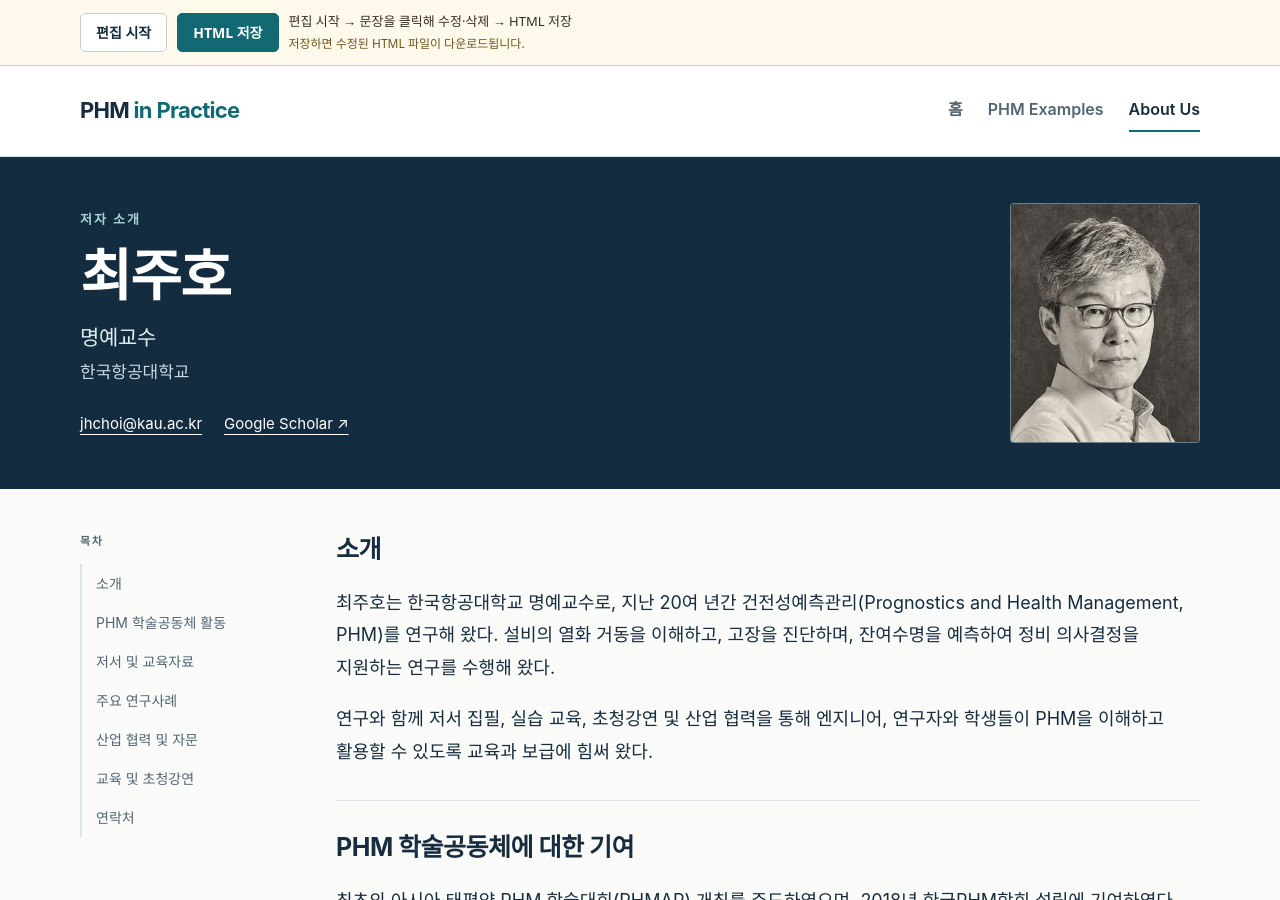
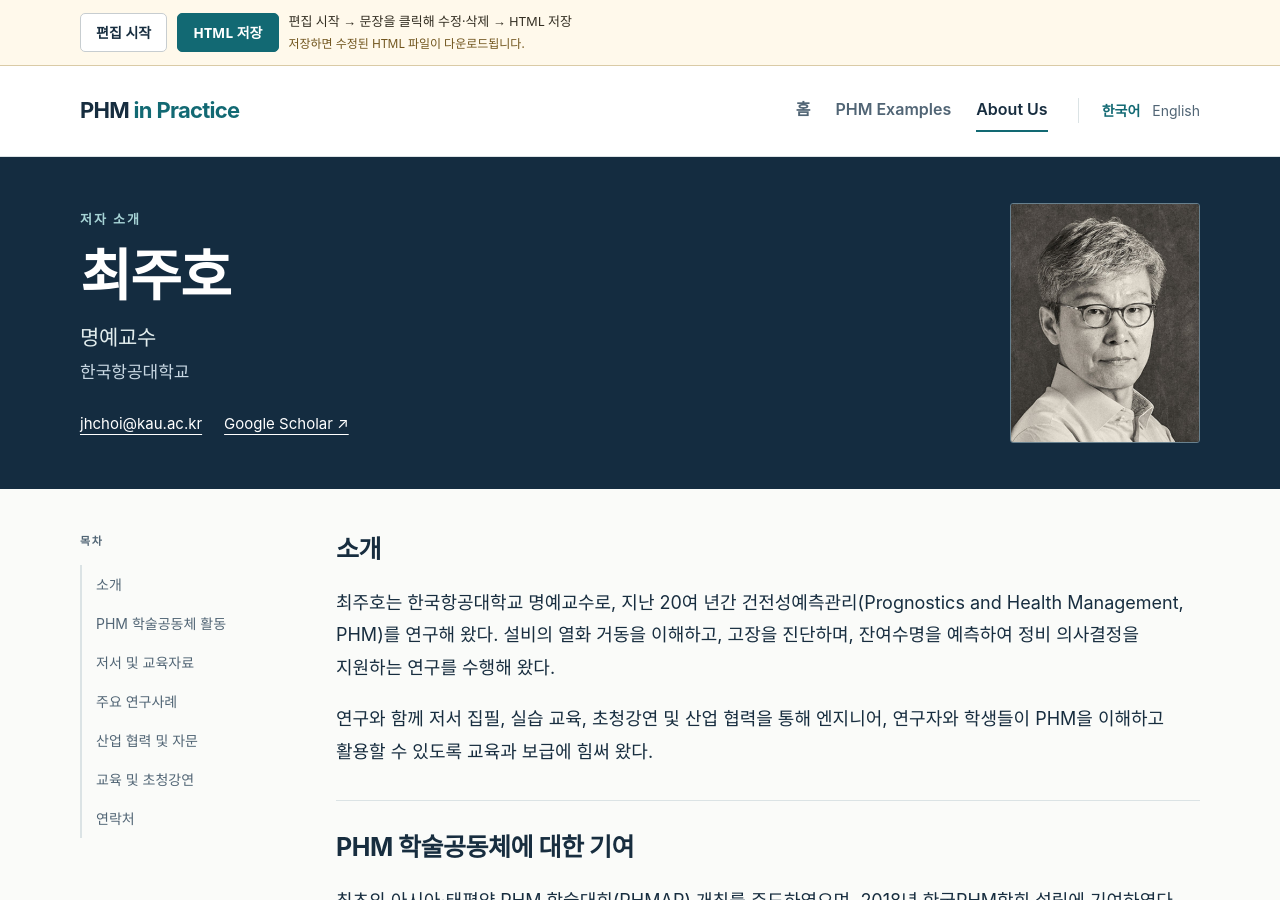
Before and after one commit to phm-in-practice/phm-in-practice.github.io, a Jekyll site: the page people/joo-ho-choi-ko.html, which Jekyll copies as it is, in a window 1280 px wide and 900 px high. Built offline with Jekyll 4.4.1, drawn with Linux system fonts in a browser that asks for light colours.

Commit message:
Add files via upload

```diff
--- a/people/joo-ho-choi-en.html
+++ b/people/joo-ho-choi-en.html
@@ -89,7 +89,7 @@ html[data-editor-active] [data-editable]{outline:1px dashed #64a7ac;outline-offs
  </div>
 </aside>
 <a class="skip" href="#main">Skip to content</a>
-<header class="top"><div class="wrap top-inner"><a class="brand" href="https://phm-in-practice.github.io/en/">PHM <span>in Practice</span></a><nav class="nav" aria-label="Main navigation"><a href="https://phm-in-practice.github.io/en/">Home</a><a href="https://phm-in-practice.github.io/en/examples/">PHM Examples</a><a href="https://phm-in-practice.github.io/en/about/" aria-current="page">About Us</a></nav></div></header>
+<header class="top"><div class="wrap top-inner"><a class="brand" href="https://phm-in-practice.github.io/en/">PHM <span>in Practice</span></a><div class="nav-area"><nav class="nav" aria-label="Main navigation"><a href="https://phm-in-practice.github.io/en/">Home</a><a href="https://phm-in-practice.github.io/en/examples/">PHM Examples</a><a href="https://phm-in-practice.github.io/en/about/" aria-current="page">About Us</a></nav><nav class="languages" aria-label="Language"><a href="joo-ho-choi-ko.html" lang="ko">한국어</a><a href="joo-ho-choi-en.html" lang="en" aria-current="true">English</a></nav></div></div></header>
 <main id="main" tabindex="-1"><div class="hero"><div class="wrap hero-inner"><div><p class="eyebrow">About the author</p><h1>Joo Ho Choi</h1><p class="subtitle">Emeritus Professor</p><p class="affiliation">Korea Aerospace University</p><div class="hero-links"><a href="mailto:jhchoi@kau.ac.kr">jhchoi@kau.ac.kr</a><a href="https://scholar.google.co.kr/citations?hl=en&amp;user=A__XDvEAAAAJ" target="_blank" rel="noopener noreferrer">Google Scholar ↗</a></div></div><img class="portrait" src="joo-ho-choi/photo01.jpg" width="700" height="895" alt="Portrait of Joo Ho Choi"></div></div>
 <div class="wrap layout"><nav class="contents" aria-label="On this page"><strong>On this page</strong><a href="#profile">Profile</a><a href="#contributions">PHM Community</a><a href="#books">Books &amp; Resources</a><a href="#research">Research Case Studies</a><a href="#industry">Industry Collaboration</a><a href="#teaching">Teaching &amp; Lectures</a><a href="#contact">Contact</a></nav><div class="article">
 <section id="profile"><h2>Profile</h2><p>Joo Ho Choi is an Emeritus Professor at Korea Aerospace University with over two decades of research experience in Prognostics and Health Management (PHM). His work focuses on understanding equipment degradation, diagnosing faults, and predicting remaining useful life to support maintenance decisions.</p><p>Alongside his research, he has worked to make PHM accessible to engineers, researchers, and students through books, practical training, invited lectures, and industry collaboration.</p></section>
--- a/people/joo-ho-choi-ko.html
+++ b/people/joo-ho-choi-ko.html
@@ -89,7 +89,7 @@ html[data-editor-active] [data-editable]{outline:1px dashed #64a7ac;outline-offs
  </div>
 </aside>
 <a class="skip" href="#main">본문으로 바로가기</a>
-<header class="top"><div class="wrap top-inner"><a class="brand" href="https://phm-in-practice.github.io/">PHM <span>in Practice</span></a><nav class="nav" aria-label="주 메뉴"><a href="https://phm-in-practice.github.io/">홈</a><a href="https://phm-in-practice.github.io/examples/">PHM Examples</a><a href="https://phm-in-practice.github.io/about/" aria-current="page">About Us</a></nav></div></header>
+<header class="top"><div class="wrap top-inner"><a class="brand" href="https://phm-in-practice.github.io/">PHM <span>in Practice</span></a><div class="nav-area"><nav class="nav" aria-label="Main navigation"><a href="https://phm-in-practice.github.io/">홈</a><a href="https://phm-in-practice.github.io/examples/">PHM Examples</a><a href="https://phm-in-practice.github.io/about/" aria-current="page">About Us</a></nav><nav class="languages" aria-label="Language"><a href="joo-ho-choi-ko.html" lang="ko" aria-current="true">한국어</a><a href="joo-ho-choi-en.html" lang="en">English</a></nav></div></div></header>
 <main id="main" tabindex="-1"><div class="hero"><div class="wrap hero-inner"><div><p class="eyebrow">저자 소개</p><h1>최주호</h1><p class="subtitle">명예교수</p><p class="affiliation">한국항공대학교</p><div class="hero-links"><a href="mailto:jhchoi@kau.ac.kr">jhchoi@kau.ac.kr</a><a href="https://scholar.google.co.kr/citations?hl=en&amp;user=A__XDvEAAAAJ" target="_blank" rel="noopener noreferrer">Google Scholar ↗</a></div></div><img class="portrait" src="joo-ho-choi/photo01.jpg" width="700" height="895" alt="최주호 교수 사진"></div></div>
 <div class="wrap layout"><nav class="contents" aria-label="페이지 목차"><strong>목차</strong><a href="#profile">소개</a><a href="#contributions">PHM 학술공동체 활동</a><a href="#books">저서 및 교육자료</a><a href="#research">주요 연구사례</a><a href="#industry">산업 협력 및 자문</a><a href="#teaching">교육 및 초청강연</a><a href="#contact">연락처</a></nav><div class="article">
 <section id="profile"><h2>소개</h2><p>최주호는 한국항공대학교 명예교수로, 지난 20여 년간 건전성예측관리(Prognostics and Health Management, PHM)를 연구해 왔다. 설비의 열화 거동을 이해하고, 고장을 진단하며, 잔여수명을 예측하여 정비 의사결정을 지원하는 연구를 수행해 왔다.</p><p>연구와 함께 저서 집필, 실습 교육, 초청강연 및 산업 협력을 통해 엔지니어, 연구자와 학생들이 PHM을 이해하고 활용할 수 있도록 교육과 보급에 힘써 왔다.</p></section>
```
